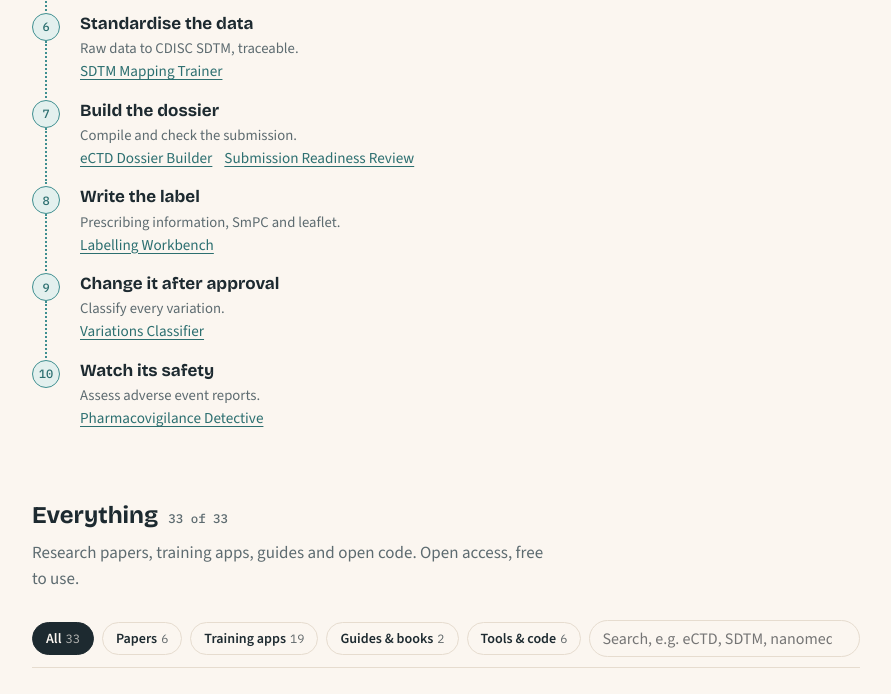
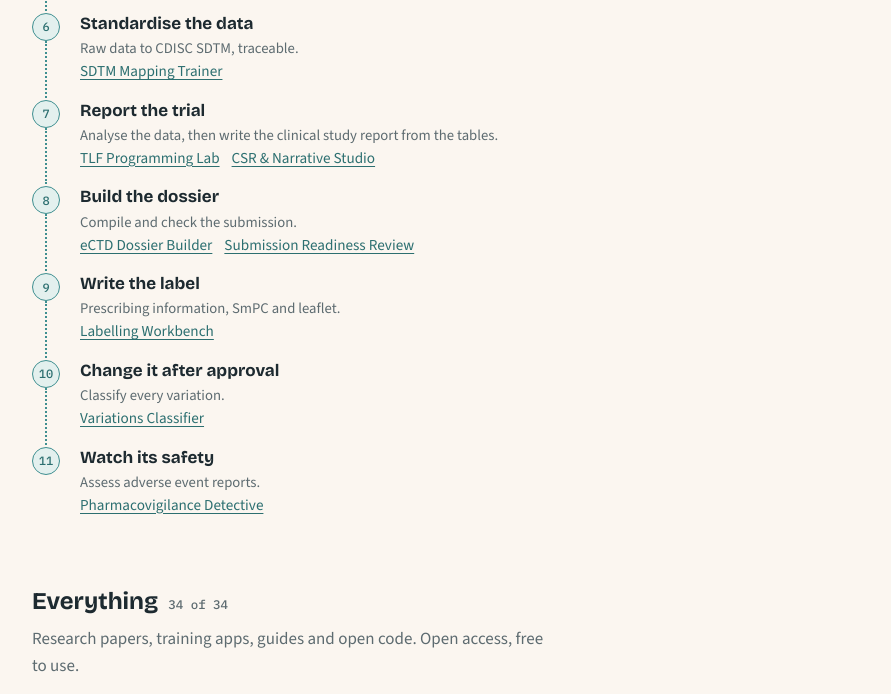
Before and after one commit to randomthingsonlineatsk-cloud/pharmolecule, a plain HTML site: page index.html in a window 1280 px wide. Shown: the part 965-1659 px from the top of the page, without its empty margins (194-1085 px from the left). Drawn offline with nearby package versions, Linux system fonts and the light colour scheme.

Commit message:
CSR & Narrative Studio card; Report the trial stage (TLF Lab, Studio)
Co-Authored-By: Claude Opus 5.5 <noreply@anthropic.com>
Claude-Session: https://claude.ai/code/session_016qsZi8ZCrAXgu6acaEhhyj

```diff
--- a/index.html
+++ b/index.html
@@ -180,6 +180,7 @@ const ITEMS = [
   { kind: 'app', id: 'cdm', title: 'CDM Query & Edit-Check Console', desc: 'Clean a study database: edit checks, queries, reconciliation, database lock, a protocol twin for ICH M11, and consent versions checked site by site against each ethics committee’s approvals.', where: 'Clinical data', url: GH + 'cdm-query-console/', tags: 'data management edc queries m11' },
   { kind: 'app', id: 'sdtm', title: 'SDTM Mapping Trainer', desc: 'Map raw CRF data to CDISC SDTM, run conformance rules and trace any value back to its source.', where: 'Clinical data', url: GH + 'sdtm-mapping-trainer/', tags: 'cdisc sdtm define.xml traceability' },
   { kind: 'app', id: 'tlf', title: 'TLF Programming Lab', desc: 'Program the analysis in R, in the browser, from the SDTM hand-off: seven ADaM datasets, safety and efficacy tables (ANCOVA, MMRM with estimands, multiple imputation, Kaplan-Meier and Cox), listings and figures with mock shells and RTF, double-programming QC, a programming tracker with log review, dry run and unblinding, conformance checks, define.xml and the reviewer\'s guide, agency requests, and validating AI-written code.', where: 'Clinical data', url: GH + 'tlf-programming-lab/', tags: 'adam adsl tlf r webr statistical programming ancova mmrm estimand survival ars ard double programming qc define adrg tracker ai' },
+  { kind: 'app', id: 'csr', title: 'CSR & Narrative Studio', desc: 'Write a clinical study report to ICH E3 from the TLF Programming Lab’s tables, listings and figures and the Protocol Builder’s estimands: a report shell for a full or abbreviated report, a writer with sentence skeletons and in-text tables, and a text-versus-table checker that ties every number to its cell (wrong values, wrong groups, rounding, n/N, intervals, p-values, direction words); stages from shell to approved with a QC checklist and author and approver sign-off; your own TLF Lab results redrawn into the tables; Word export; four lessons and five missions. Training only.', where: 'Medical writing', url: GH + 'csr-narrative-studio/', tags: 'csr clinical study report ich e3 medical writing results text table qc text versus table synopsis estimand e9 safety narrative tlf abbreviated report core reference' },
   { kind: 'app', id: 'ectd', title: 'eCTD Dossier Builder', desc: 'Compile a CTD dossier, manage sequences and validate it for the US, EU, Japan, India, Canada, Switzerland and China; includes a v4.0 migration lab.', where: 'Regulatory', url: GH + 'ectd-dossier-builder/', tags: 'ectd ctd submission v4.0 china nmpa' },
   { kind: 'app', id: 'srr', title: 'Submission Readiness Review', desc: 'About 200 QC problems across regulatory, data, PV, GCP and post-approval work.', where: 'Regulatory', url: 'https://macaly-hjgyggc7g0j3t63td7jxzmcw-prod.macaly-app.com', tags: 'qc review dossier quiz' },
   { kind: 'app', id: 'lab', title: 'Labelling Workbench', desc: 'Write and check USPI, SmPC and leaflet text, roll out a core data sheet and watch label drift across markets.', where: 'Regulatory', url: GH + 'labelling-workbench/', tags: 'labelling ccds smpc uspi pil' },
@@ -204,6 +205,7 @@ const PATH = [
   ['Run the trial', 'Get the trial approved, then design and run it: the protocol and the consent form.', ['cts', 'protocol', 'plain']],
   ['Clean the data', 'From CRF pages to a locked database.', ['cdm']],
   ['Standardise the data', 'Raw data to CDISC SDTM, traceable.', ['sdtm']],
+  ['Report the trial', 'Analyse the data, then write the clinical study report from the tables.', ['tlf', 'csr']],
   ['Build the dossier', 'Compile and check the submission.', ['ectd', 'srr']],
   ['Write the label', 'Prescribing information, SmPC and leaflet.', ['lab']],
   ['Change it after approval', 'Classify every variation.', ['vc']],
```
